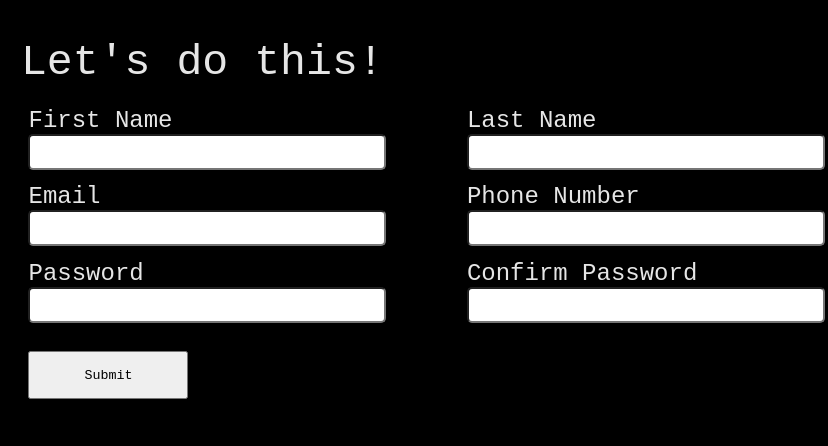
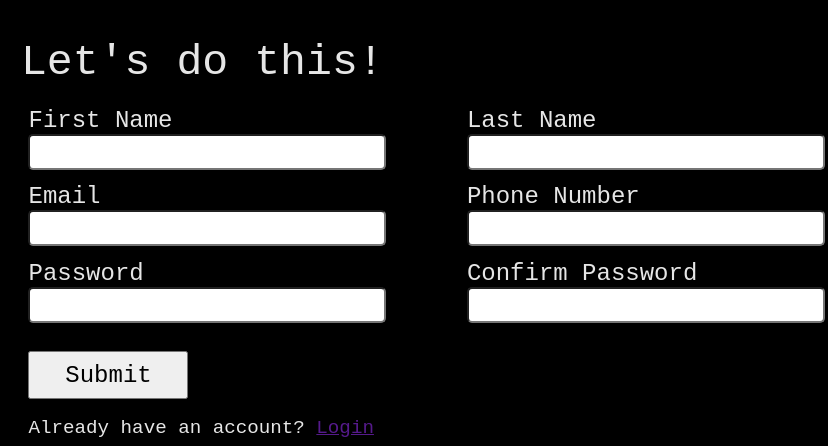
Before and after one commit to arjundesguerra/signup-form, a plain HTML site: page index.html in a window 1280 px wide. Shown: the part 397-843 px from the top of the page, 452-1280 px from the left. Before the commit the page ends 806 px from the top, so only its background shows below. Drawn offline with Linux system fonts and the light colour scheme; a web font is replaced by a local one.

Commit message:
functional

```diff
--- a/index.html
+++ b/index.html
@@ -25,6 +25,7 @@
         </div>
         <div class="signup">
             <span id="signup-text">Let's do this!</span>
+            <form>
             <fieldset>
                 <div class="input-box">
                     <div class="first">
@@ -45,7 +46,7 @@
                     </div>
                     <div class="fourth">
                     <label for="phone-number">Phone Number</label>
-                    <input type="text" id="phone-number" name="phone-number" required>
+                    <input type="text" id="phone-number" name="phone-number" required minlength="10" maxlength="10">
                     </div>
                 </div>
 
@@ -59,8 +60,12 @@
                         <input type="password" id="confirm-password" name="confirm-password" required>
                     </div>
                 </div>
+                <div class="bottom">
                 <button type="submit">Submit</button>
+                <span id="acc">Already have an account? <a href="">Login</a></span>
+                </div>
             </fieldset>
+            </form>
         </div>
     </div>
     </div>
--- a/styles.css
+++ b/styles.css
@@ -103,4 +103,16 @@ button {
     height: 3rem;
     width: 10rem;
     cursor: pointer;
+    font-size: 1.5rem;
 }
+
+.bottom {
+    display: flex;
+    flex-direction: column;
+}
+
+#acc {
+    padding-left: 2.3%;
+    padding-top: 2.2%;
+    font-size: 1.2rem;
+}
```
